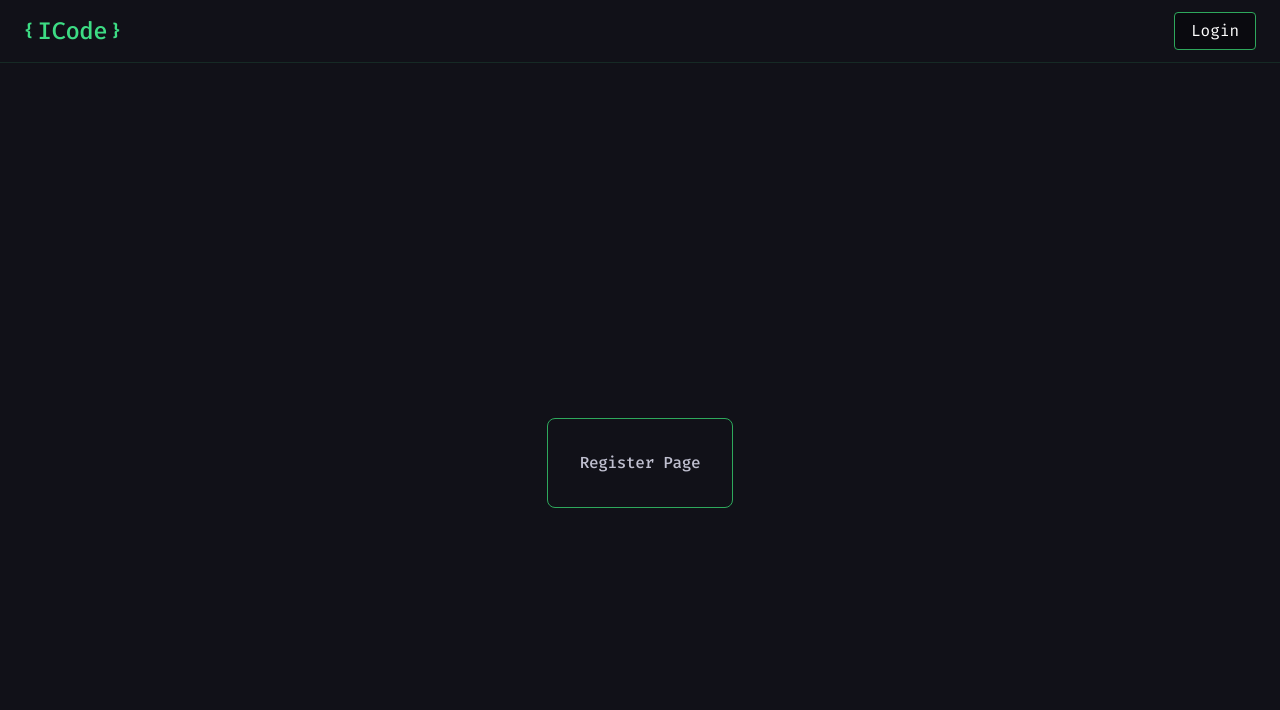
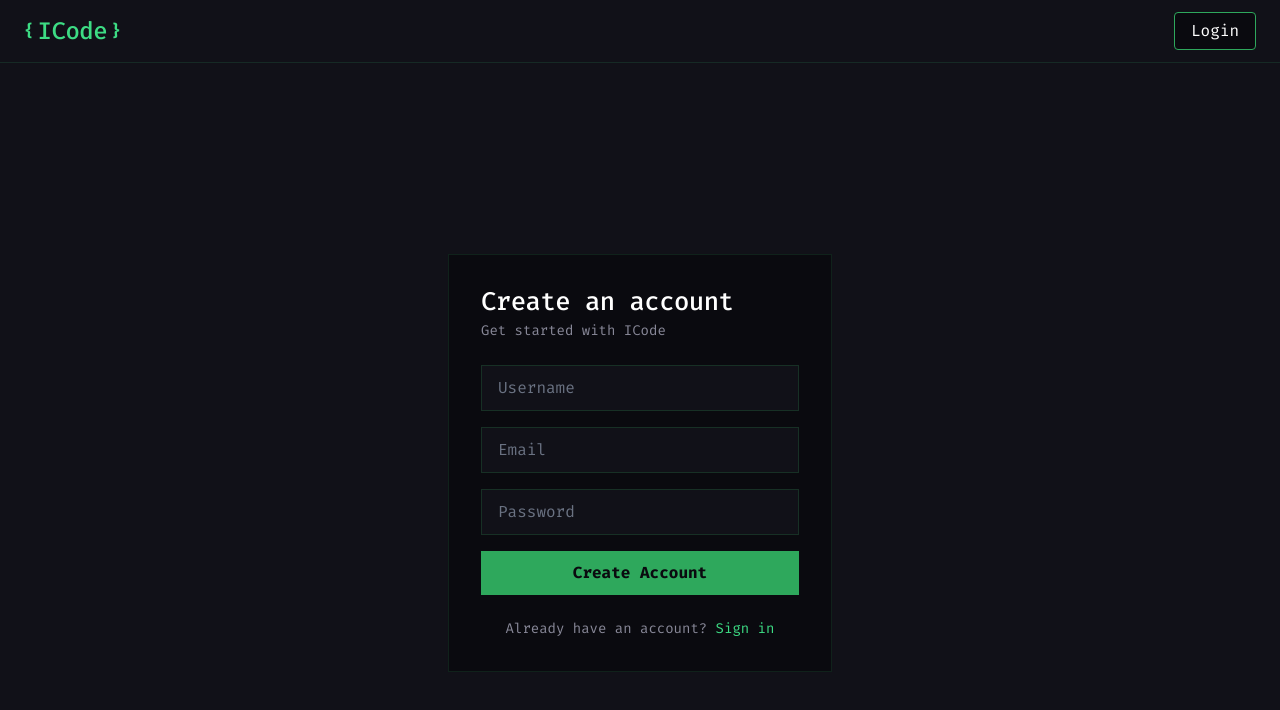
Before and after one commit to saudprashant2062/ICode, a React (Vite) app in the folder Frontend_ICode/: page /register in a window 1280 px wide. Shown: the top 710 px of the page. Built offline with nearby package versions, Linux system fonts and the light colour scheme.

Commit message:
added UI to register.jsx

```diff
--- a/Frontend_ICode/src/pages/Login.jsx
+++ b/Frontend_ICode/src/pages/Login.jsx
@@ -1,4 +1,5 @@
 import Navbar from "../components/Navbar";
+import { Link } from "react-router-dom";
 
 export default function Login() {
   return (
@@ -7,7 +8,7 @@ export default function Login() {
       <main className="min-h-screen flex items-center justify-center bg-gray-800 px-4">
         <div className="w-full max-w-sm border border-green-500/15 bg-black p-8">
           <h1 className="text-3xl font-bold text-white mb-1">Welcome back</h1>
-          <p className="text-gray-600 mb-6">Sign in to your account</p>
+          <p className="text-gray-400 mb-6 text-sm">Sign in to your account</p>
           <form className="flex flex-col gap-4">
             <input
               type="email"
@@ -23,11 +24,14 @@ export default function Login() {
               Sign In
             </button>
           </form>
-          <p className="text-center text-gray-600 mt-6 text-sm">
+          <p className="text-center text-gray-400 mt-6 text-sm">
             Don't have an account?{" "}
-            <a href="/register" className="text-green-400 hover:text-green-300 transition-colors">
+            <Link
+              to="/register"
+              className="text-green-400 hover:text-green-300 transition-colors"
+            >
               Register
-            </a>
+            </Link>
           </p>
         </div>
       </main>
--- a/Frontend_ICode/src/pages/Register.jsx
+++ b/Frontend_ICode/src/pages/Register.jsx
@@ -1,12 +1,43 @@
 import Navbar from "../components/Navbar";
+import { Link } from "react-router-dom";
 
 export default function Register() {
   return (
     <>
       <Navbar title="ICode" />
-      <main className="min-h-screen flex items-center justify-center">
-        <div className="border border-green-500 p-8 rounded-lg">
-      <h1>Register Page</h1>
+      <main className="min-h-screen flex items-center justify-center bg-gray-800 px-4">
+        <div className="w-full max-w-sm border border-green-500/15 bg-black p-8">
+          <h1 className="text-3xl font-bold text-white mb-1">Create an account</h1>
+          <p className="text-gray-400 mb-6 text-sm">Get started with ICode</p>
+          <form className="flex flex-col gap-4">
+            <input
+              type="text"
+              placeholder="Username"
+              className="w-full bg-gray-800 border border-green-500/20 px-4 py-2.5 text-gray-300 placeholder-gray-500 focus:outline-none focus:border-green-400"
+            />
+            <input
+              type="email"
+              placeholder="Email"
+              className="w-full bg-gray-800 border border-green-500/20 px-4 py-2.5 text-gray-300 placeholder-gray-500 focus:outline-none focus:border-green-400"
+            />
+            <input
+              type="password"
+              placeholder="Password"
+              className="w-full bg-gray-800 border border-green-500/20 px-4 py-2.5 text-gray-300 placeholder-gray-500 focus:outline-none focus:border-green-400"
+            />
+            <button className="w-full bg-green-500 text-black font-bold py-2.5 hover:bg-green-400 transition-colors duration-200">
+              Create Account
+            </button>
+          </form>
+          <p className="text-center text-gray-400 mt-6 text-sm">
+            Already have an account?{" "}
+            <Link
+              to="/login"
+              className="text-green-400 hover:text-green-300 transition-colors"
+            >
+              Sign in
+            </Link>
+          </p>
         </div>
       </main>
     </>
```
